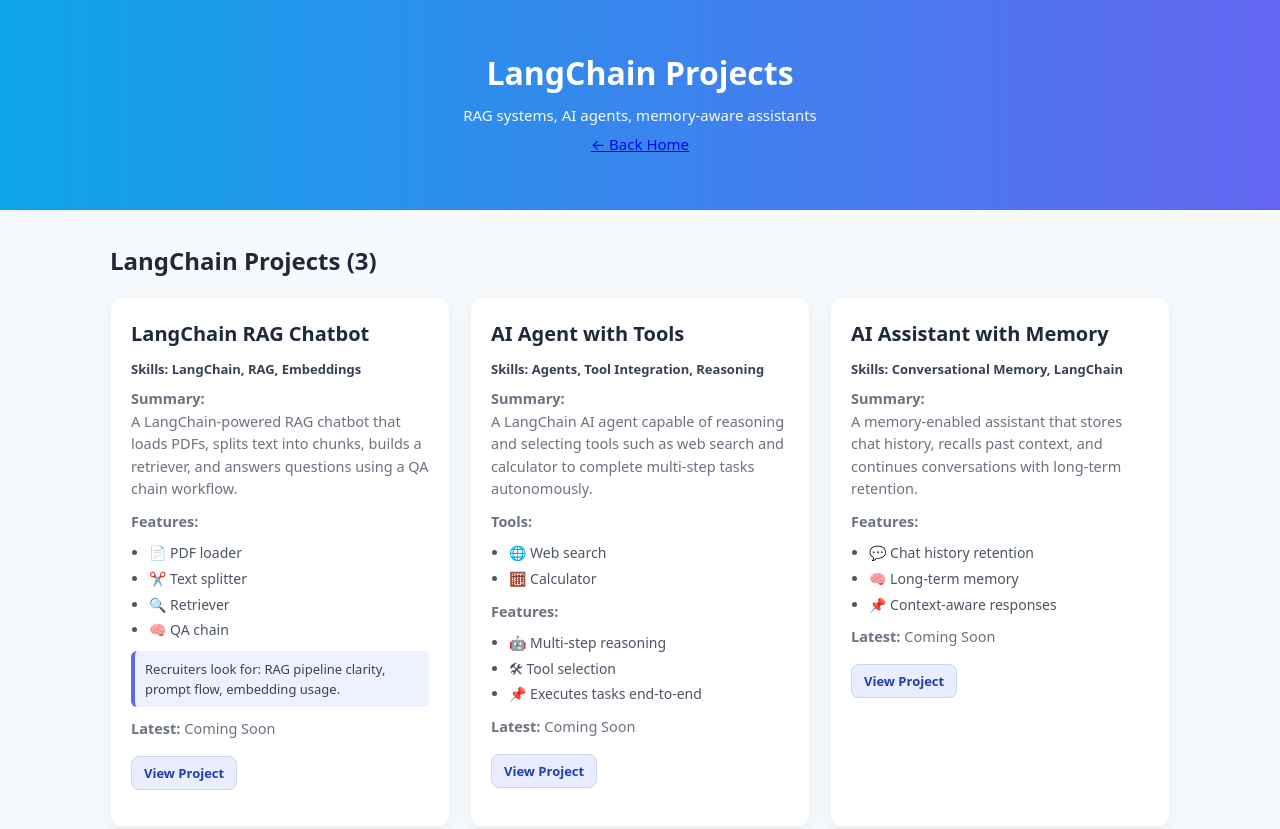
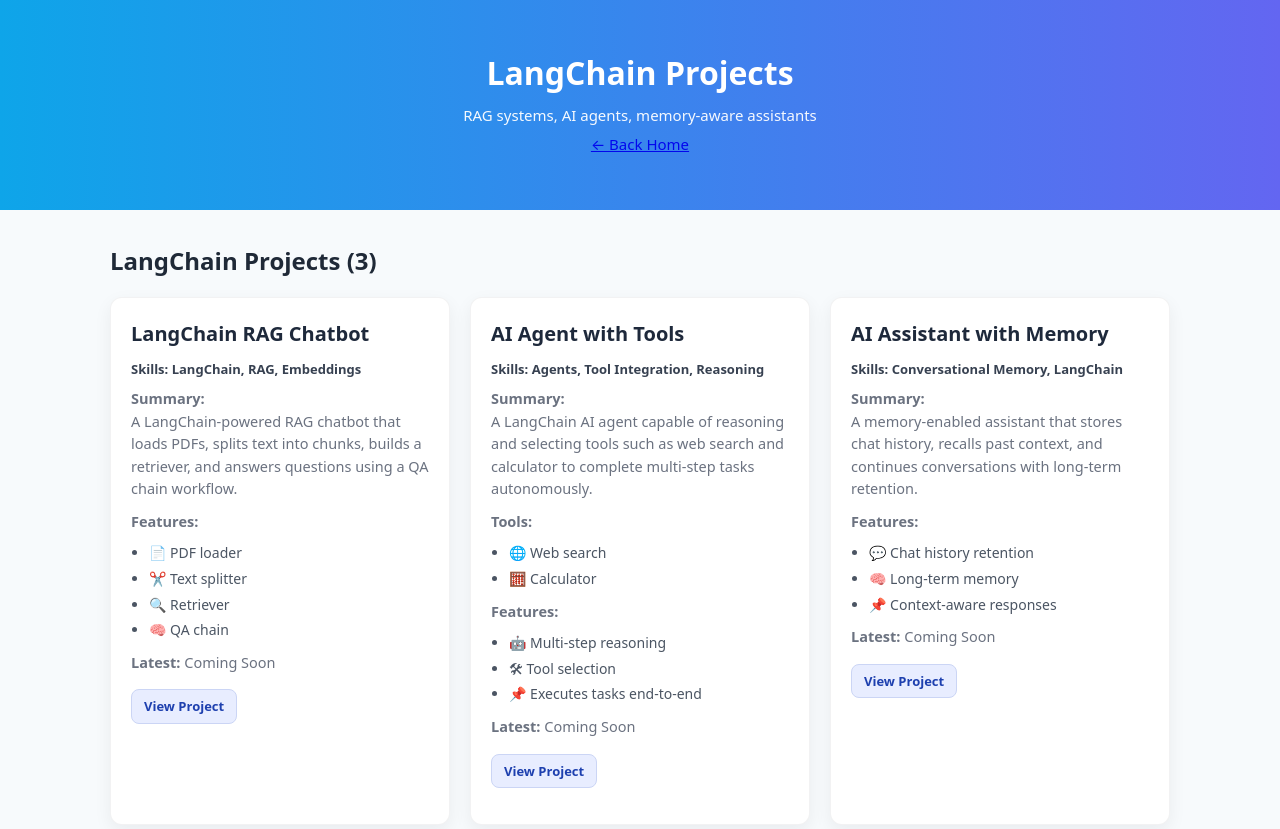
Before and after one commit to sandhya-log/portfolio, a Jekyll site: the page projects/langchain-projects.html, which Jekyll copies as it is, in a window 1280 px wide. Shown: the top 829 px of the page. Built offline with Jekyll 4.4.1, drawn with Linux system fonts in a browser that asks for light colours.

Commit message:
upgrades

```diff
--- a/projects/langchain-projects.html
+++ b/projects/langchain-projects.html
@@ -50,9 +50,6 @@
             <li>🧠 QA chain</li>
           </ul>
 
-          <div class="recruiter-note">
-            Recruiters look for: RAG pipeline clarity, prompt flow, embedding usage.
-          </div>
 
           <p><strong>Latest:</strong> Coming Soon</p>
           <p><a href="#">View Project</a></p>
```
